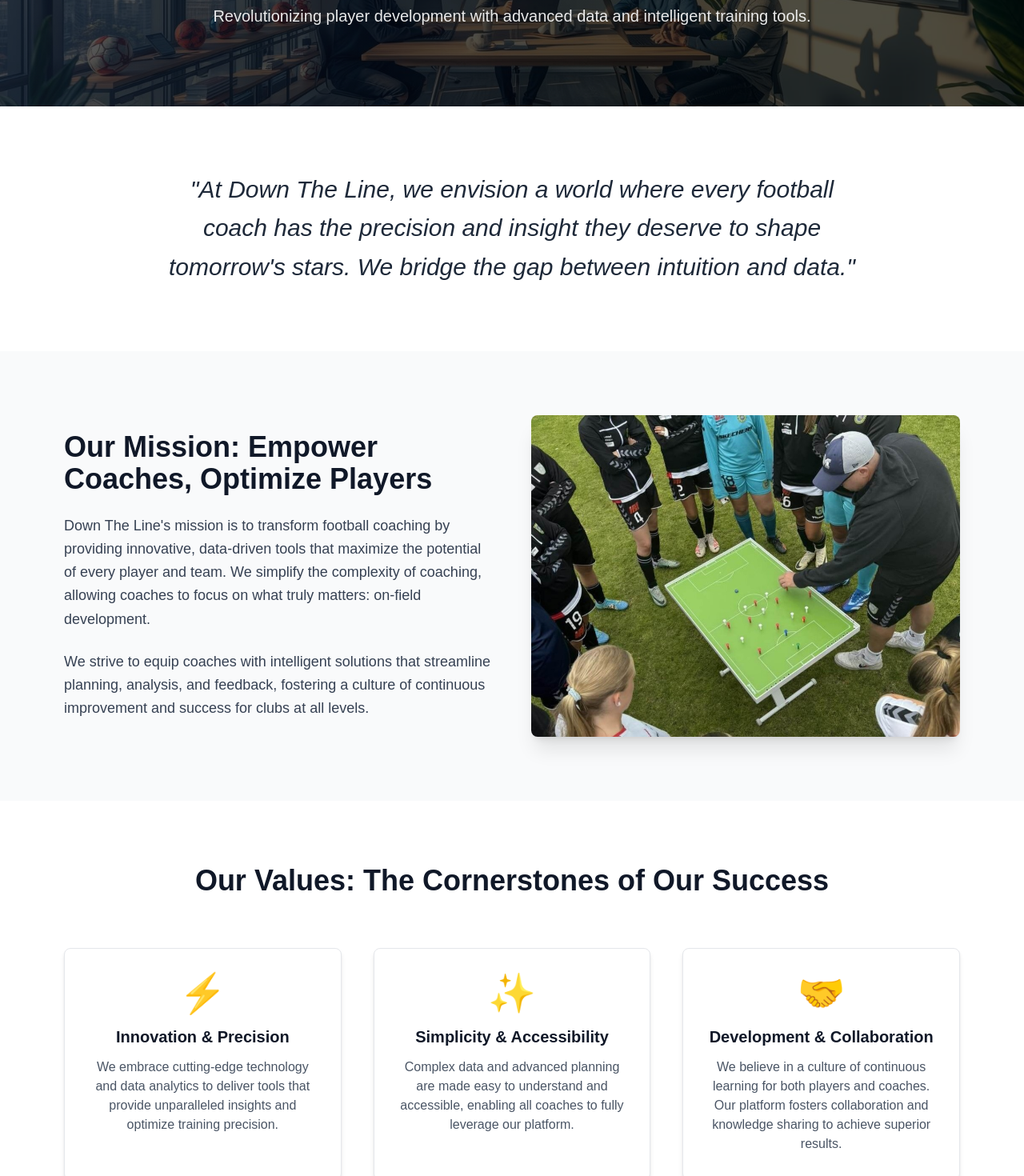
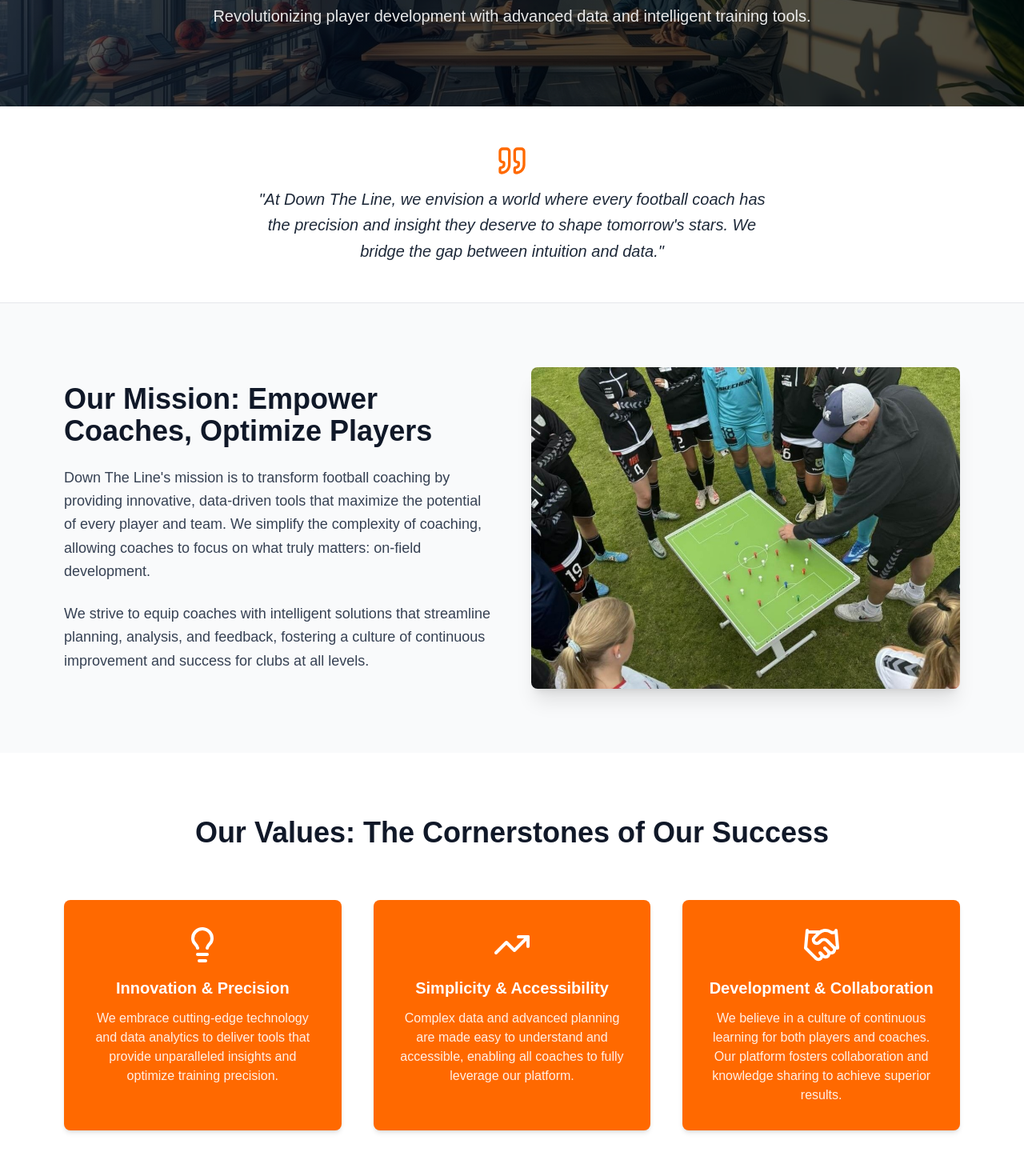
Before and after one commit to carstenhilding/down-the-line, a Next.js app: page /en/about in a window 1280 px wide. Shown: the part 280-1750 px from the top of the page at 80% size. Built offline with nearby package versions, Linux system fonts and the light colour scheme.

Commit message:
Refactor: About page improvements - compact quote section and styled value cards with icons

```diff
--- a/app/[lang]/about/page.tsx
+++ b/app/[lang]/about/page.tsx
@@ -4,6 +4,12 @@
 import Link from 'next/link';
 import { useLanguage } from '../../../components/LanguageContext';
 import React, { use } from 'react';
+
+// Importer ikoner fra lucide-react her
+import { Quote, Lightbulb, TrendingUp, Handshake } from 'lucide-react';
+// Lightbulb for Innovation
+// TrendingUp for Enkelhed/Tilgængelighed (kan repræsentere optimering/fremgang)
+// Handshake for Udvikling & Samarbejde
 
 export default function AboutPage({
   params: paramsPromise
@@ -43,8 +49,8 @@
   return (
     <main className="pt-20">
 
-      {/* Hero Sektion for About Siden - NU MINDRE */}
-      <section className="relative bg-gradient-to-r from-gray-900 to-black text-white py-16 md:py-24 overflow-hidden"> {/* py-16 og md:py-24 er reduceret */}
+      {/* Hero Sektion for About Siden */}
+      <section className="relative bg-gradient-to-r from-gray-900 to-black text-white py-16 md:py-24 overflow-hidden">
         <Image
           src="/images/about-hero-bg.jpg"
           alt={translations.aboutHeroTitle}
@@ -53,27 +59,27 @@
           className="object-cover opacity-30"
         />
         <div className="relative container max-w-6xl mx-auto px-4 text-center z-10">
-          <h1 className="text-3xl md:text-5xl font-extrabold mb-3 animate-fade-in-up"> {/* Tekststørrelse også justeret ned */}
+          <h1 className="text-3xl md:text-5xl font-extrabold mb-3 animate-fade-in-up">
             {translations.aboutHeroTitle}
           </h1>
-          <p className="text-lg md:text-xl opacity-90 leading-relaxed max-w-3xl mx-auto animate-fade-in-up delay-200"> {/* Tekststørrelse også justeret ned */}
+          <p className="text-lg md:text-xl opacity-90 leading-relaxed max-w-3xl mx-auto animate-fade-in-up delay-200">
             {translations.aboutHeroSubtitle}
           </p>
         </div>
       </section>
 
-      {/* Resten af koden forbliver uændret */}
-      {/* Introduktion / Velkomst */}
-      <section className="bg-white py-16 md:py-20 text-center">
-        <div className="container max-w-4xl mx-auto px-4">
-          <p className="text-2xl md:text-3xl font-light leading-relaxed text-gray-800 italic">
+      {/* Introduktion / Velkomst (Citatsektion) */}
+      <section className="bg-white py-10 md:py-12 text-center">
+        <div className="container max-w-2xl mx-auto px-4">
+          <Quote className="mx-auto text-orange-500 w-10 h-10 mb-3" />
+          <p className="text-lg md:text-xl font-light leading-relaxed text-gray-800 italic">
             &quot;{translations.aboutIntroQuote}&quot;
           </p>
         </div>
       </section>
 
       {/* Missionssektion */}
-      <section className="py-16 md:py-20 bg-gray-50">
+      <section className="py-16 md:py-20 bg-gray-50 border-t border-gray-200">
         <div className="container max-w-6xl mx-auto px-4">
           <div className="grid md:grid-cols-2 gap-12 items-center">
             <div className="md:order-2">
@@ -100,7 +106,7 @@
         </div>
       </section>
 
-      {/* Værdisektion */}
+      {/* Værdisektion - NU MED ORANGE BOKSE, HVID TEKST OG IKONER */}
       <section className="py-16 md:py-20 bg-white">
         <div className="container max-w-6xl mx-auto px-4 text-center">
           <h2 className="text-4xl font-bold text-gray-900 mb-16">
@@ -108,22 +114,26 @@
           </h2>
           <div className="grid md:grid-cols-3 gap-10">
             {/* Værdi 1: Innovation & Præcision */}
-            <div className="group p-8 border border-gray-200 rounded-lg shadow-md bg-white hover:shadow-xl transition-shadow duration-300 transform hover:-translate-y-2">
-              <div className="text-orange-500 mb-4 text-5xl">⚡</div>
-              <h3 className="text-xl font-semibold text-gray-900 mb-3">{translations.value1Title}</h3>
-              <p className="text-gray-600">{translations.value1Description}</p>
+            {/* Standard orange boks med hvid tekst, hover effekt for dybde */}
+            <div className="group p-8 border-none rounded-lg shadow-md bg-orange-500 text-white
+                          hover:bg-orange-600 transition-all duration-300 transform hover:-translate-y-2 hover:shadow-lg">
+              <Lightbulb className="mx-auto text-white w-12 h-12 mb-4" /> {/* Ikon for innovation */}
+              <h3 className="text-xl font-semibold mb-3">{translations.value1Title}</h3>
+              <p className="opacity-90">{translations.value1Description}</p>
             </div>
             {/* Værdi 2: Enkelhed & Tilgængelighed */}
-            <div className="group p-8 border border-gray-200 rounded-lg shadow-md bg-white hover:shadow-xl transition-shadow duration-300 transform hover:-translate-y-2">
-              <div className="text-orange-500 mb-4 text-5xl">✨</div>
-              <h3 className="text-xl font-semibold text-gray-900 mb-3">{translations.value2Title}</h3>
-              <p className="text-gray-600">{translations.value2Description}</p>
+            <div className="group p-8 border-none rounded-lg shadow-md bg-orange-500 text-white
+                          hover:bg-orange-600 transition-all duration-300 transform hover:-translate-y-2 hover:shadow-lg">
+              <TrendingUp className="mx-auto text-white w-12 h-12 mb-4" /> {/* Ikon for fremgang/optimering */}
+              <h3 className="text-xl font-semibold mb-3">{translations.value2Title}</h3>
+              <p className="opacity-90">{translations.value2Description}</p>
             </div>
             {/* Værdi 3: Udvikling & Samarbejde */}
-            <div className="group p-8 border border-gray-200 rounded-lg shadow-md bg-white hover:shadow-xl transition-shadow duration-300 transform hover:-translate-y-2">
-              <div className="text-orange-500 mb-4 text-5xl">🤝</div>
-              <h3 className="text-xl font-semibold text-gray-900 mb-3">{translations.value3Title}</h3>
-              <p className="text-gray-600">{translations.value3Description}</p>
+            <div className="group p-8 border-none rounded-lg shadow-md bg-orange-500 text-white
+                          hover:bg-orange-600 transition-all duration-300 transform hover:-translate-y-2 hover:shadow-lg">
+              <Handshake className="mx-auto text-white w-12 h-12 mb-4" /> {/* Ikon for samarbejde */}
+              <h3 className="text-xl font-semibold mb-3">{translations.value3Title}</h3>
+              <p className="opacity-90">{translations.value3Description}</p>
             </div>
           </div>
         </div>
@@ -162,7 +172,7 @@
             {translations.aboutCtaSubtitle}
           </p>
           <Link
-            href="/signup"
+            href={`/${lang}/signup`}
             className="inline-block bg-orange-500 text-white font-bold px-10 py-4 rounded-lg hover:bg-orange-600 transition-colors text-lg shadow-lg"
           >
             {translations.aboutCtaButton}
--- a/package.json
+++ b/package.json
@@ -9,6 +9,7 @@
     "lint": "eslint"
   },
   "dependencies": {
+    "lucide-react": "^0.544.0",
     "next": "^15.5.4",
     "react": "19.1.0",
     "react-dom": "19.1.0",
```
Also changed, not shown: 1 other file (tests, documents, lock files or other folders).
